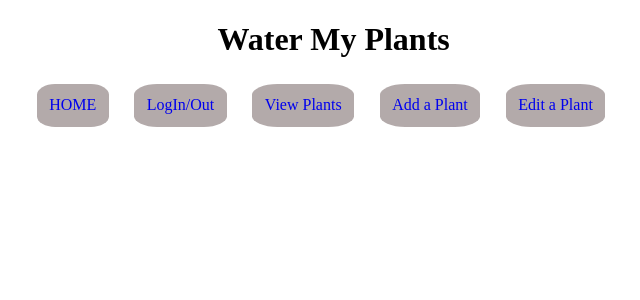
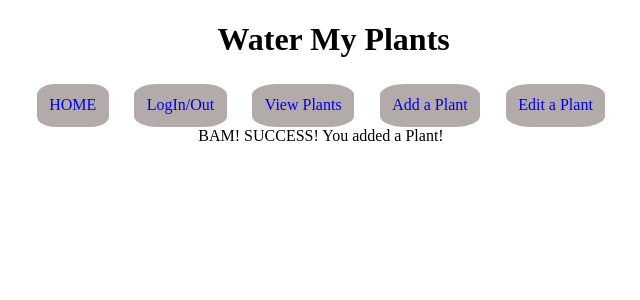
Before and after one commit to ft-watermyplants6/frontend, a React (Create React App) app: page /AddSuccess in a window 1280 px wide. Shown: the top 300 px of the page, without its empty margins (319-959 px from the left). Built offline with nearby package versions, Linux system fonts and the light colour scheme.

Commit message:
Complete AddPlantSuccess route

```diff
--- a/src/App.js
+++ b/src/App.js
@@ -6,6 +6,8 @@ import Home from './components/Home';
 import "../src/"
 import styled from 'styled-components';
 import { BrowserRouter as Router, Route, Link, Switch } from 'react-router-dom'
+import AddSuccess from './Schema/AddPlant/AddSuccess'
+import EditPlantSuccess from './Schema/EditPlant/EditPlantSuccess';
 
 
 function App() {
@@ -24,11 +26,12 @@ function App() {
         </nav>
         <Switch>
           <Route exact path='/' component={Home}/>
+          <Route path='/AddSuccess' component={AddSuccess}/>
+          <Route path='/EditPlantSuccess' component={EditPlantSuccess}/>
           <Route path='/login' component={LoginForm}/>
           <Route path='/addPlant' component={AddPlant}/>
           <Route path='/editPlant' component={EditPlant}/>
         </Switch>
-        {/* <AddPlant /> */}
       </Wrapper>
 
       </div>
--- a/src/Schema/AddPlant/AddPlantForm.js
+++ b/src/Schema/AddPlant/AddPlantForm.js
@@ -2,24 +2,22 @@ import React from "react";
 import { useHistory } from "react-router-dom";
 import styled from "styled-components";
 
+
 export default function AddPlantForm(props) {
     const { values, submit, change, disabled, errors } = props;
-
     const history = useHistory();
-    // const successRoute = () => {
-    //     history.push("/plant/success"); //VERIFY ROUTE PLACEHOLDER
-    // }
 
     const onChange = (evt) => {
-        const { name, value, type, checked } = evt.target;
-        const valueToUse = type === "checkbox" ? checked : value;
-        change(name, valueToUse);
-    };
+        const { name, value} = evt.target;
+        change(name, value);
+    }
+
     const onSubmit = (evt) => {
-        history.push("plant/success");
+        history.push("/AddSuccess");
         evt.preventDefault();
         submit();
-    };
+    }
+
     return (
         <Container>
             <div>
@@ -87,6 +85,7 @@ export default function AddPlantForm(props) {
                     <button id="order-button" disabled={disabled}>
                         Add Plant
                     </button>
+
                     <div className="errors">
                         <div>{errors.nickname}</div>
                         <div>{errors.species}</div>
@@ -101,7 +100,10 @@ export default function AddPlantForm(props) {
                     </div>
                 </form>
             </div>
+
         </Container>
+
+
     );
 }
 
@@ -124,7 +126,4 @@ const Container = styled.div`
     display:flex;
     flex-direction: row;
     justify-content: space-between;
-  }
-  button {
-  }
-`;
+  }`;
--- /dev/null
+++ b/src/Schema/AddPlant/AddSuccess.js
@@ -0,0 +1,11 @@
+import React from 'react';
+
+export default function AddSuccess() {
+    return (
+        <section>
+            <div id='add-success-div'>
+                BAM! SUCCESS! You added a Plant!
+            </div>
+        </section>
+    )
+}
--- /dev/null
+++ b/src/Schema/EditPlant/EditPlantSuccess.js
@@ -0,0 +1,11 @@
+import React from 'react';
+
+export default function EditPlantSuccess() {
+    return (
+        <section>
+            <div id='edit-success-div'>
+                Perfect! Your edit is accepted!
+            </div>
+        </section>
+    )
+}
```
